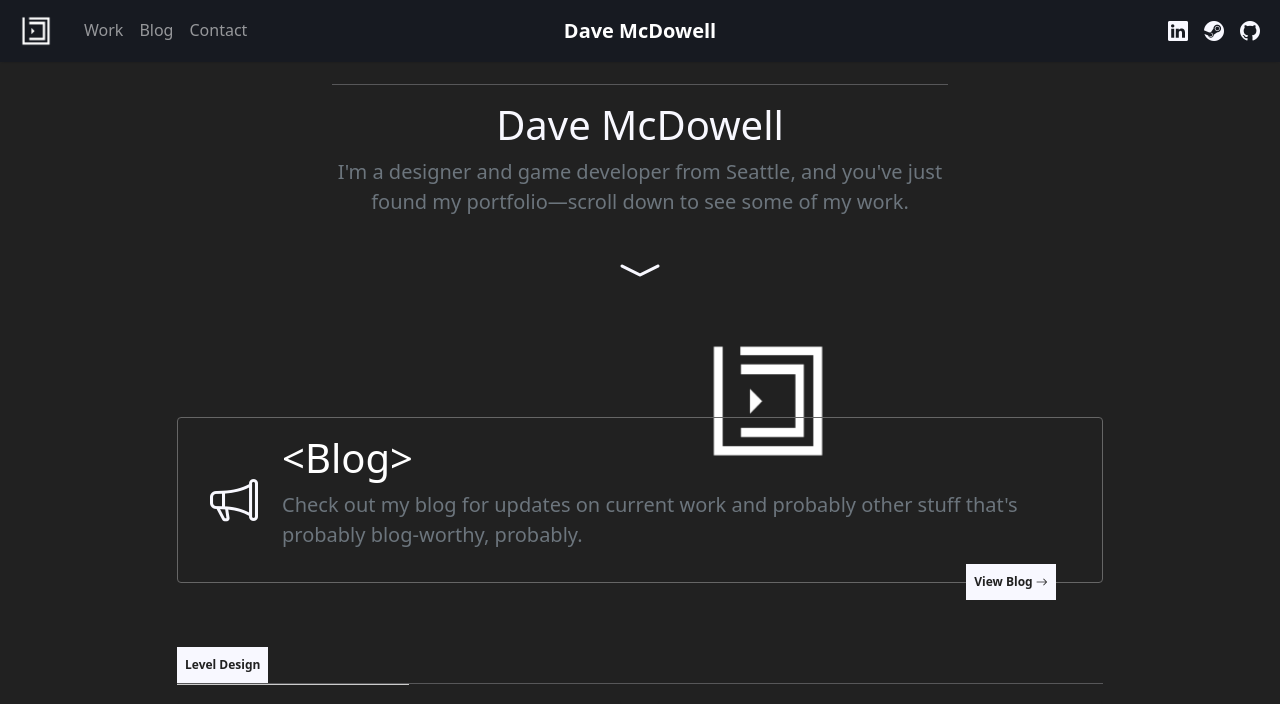
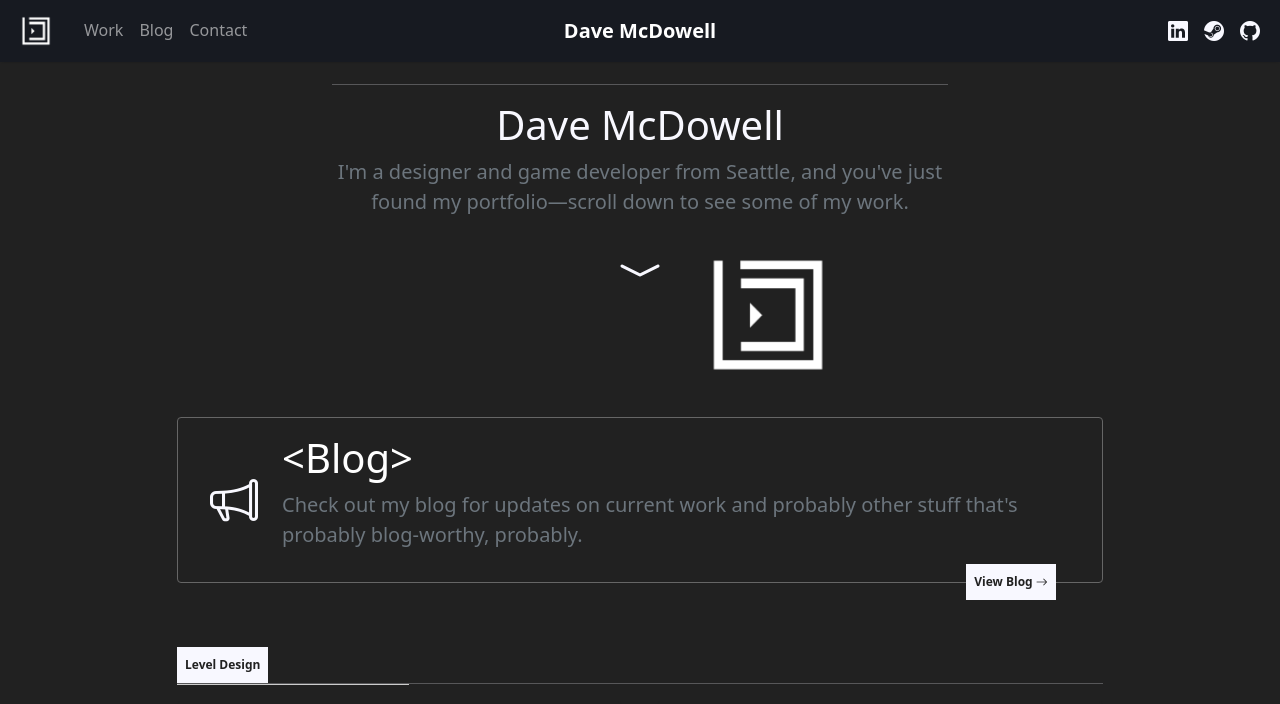
Before and after one commit to davemcdowell/portfolio, a Jekyll site: the page built from index.html, in a window 1280 px wide and 1400 px high, scrolled down 548 px. Shown: the top 704 px of the window. Built offline with Jekyll 4.4.1, drawn with Linux system fonts in a browser that asks for light colours; nearby versions of some CDN libraries; grey boxes are pictures that could not be loaded.

Commit message:
Update moxxi.css

```diff
--- a/assets/moxxi.css
+++ b/assets/moxxi.css
@@ -135,7 +135,7 @@ a:visited { color: var(--card-border-hover-color); }
 .logo-main {
   position: absolute;
   left: 50%;
-  bottom: 0;
+  top: 50%;
   transform: translate(50%, 50%);
 }
 
```
